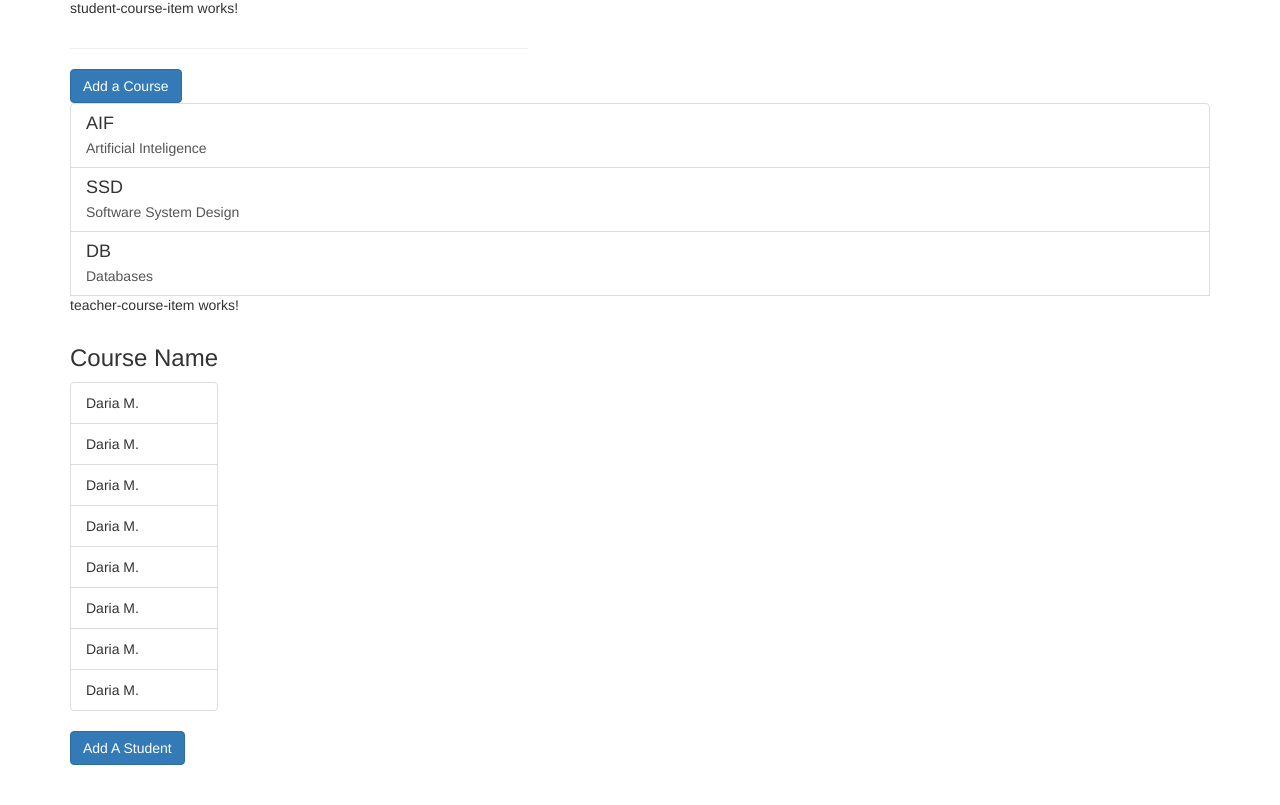
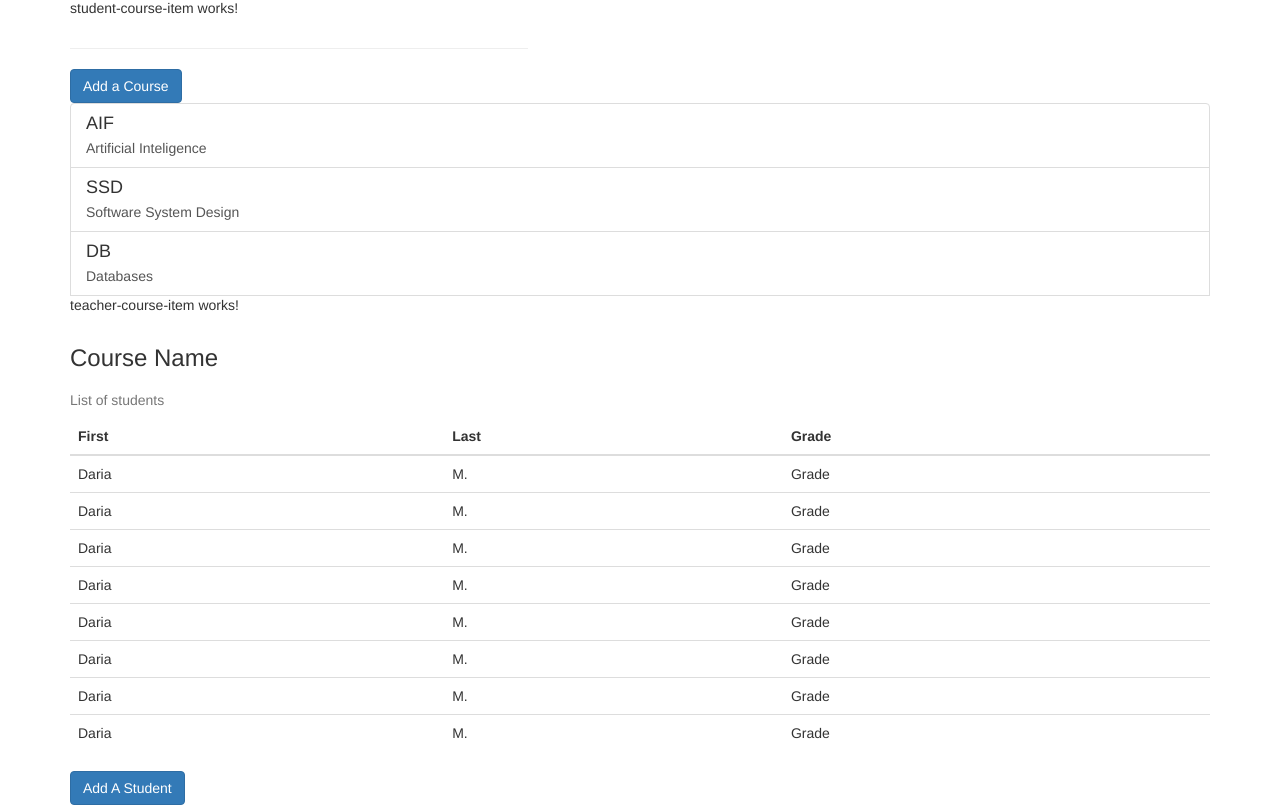
Before and after one commit to dariamuresan/online-campus, an Angular app: page / in a window 1280 px wide. Shown: the part 353-1158 px from the top of the page. Before the commit the page ends 1118 px from the top, so only its background shows below. Built offline with nearby package versions, Linux system fonts and the light colour scheme.

Commit message:
OC-10 Detail component from 'teacher-courses' added

```diff
--- a/src/app/teacher-courses/teacher-course-detail/teacher-course-detail.component.html
+++ b/src/app/teacher-courses/teacher-course-detail/teacher-course-detail.component.html
@@ -1,13 +1,25 @@
 <div class="row">
     <div class="col-md-12">
-        <div class="pull-left">
+        <div >
             <h3>Course Name</h3>
-            <ul
-            class="list-group list-group-flush">
-                <li
-                class="list-group-item"
-                *ngFor="let student of students">{{ student.firstName }} {{ student.lastName }}</li>
-            </ul>
+            <table class="table table-hover">
+                <caption>List of students</caption>
+                <thead>
+                  <tr>
+                    <th scope="col">First</th>
+                    <th scope="col">Last</th>
+                    <th scope="col">Grade</th>
+                  </tr>
+                </thead>
+                <tbody>
+                  <tr
+                  *ngFor="let student of students">
+                    <td>{{ student.firstName }}</td>
+                    <td>{{ student.lastName }}</td>
+                    <td>Grade</td>
+                  </tr>
+                </tbody>
+              </table>
         </div>
     </div>
 </div>
--- a/src/app/teacher-courses/teacher-course-detail/teacher-course-detail.component.ts
+++ b/src/app/teacher-courses/teacher-course-detail/teacher-course-detail.component.ts
@@ -18,6 +18,8 @@ export class TeacherCourseDetailComponent implements OnInit {
     new Student(1, "Daria", "M.")
   ]
 
+  columnsToDisplay = ['name'];
+
   constructor() { }
 
   ngOnInit(): void {
```
